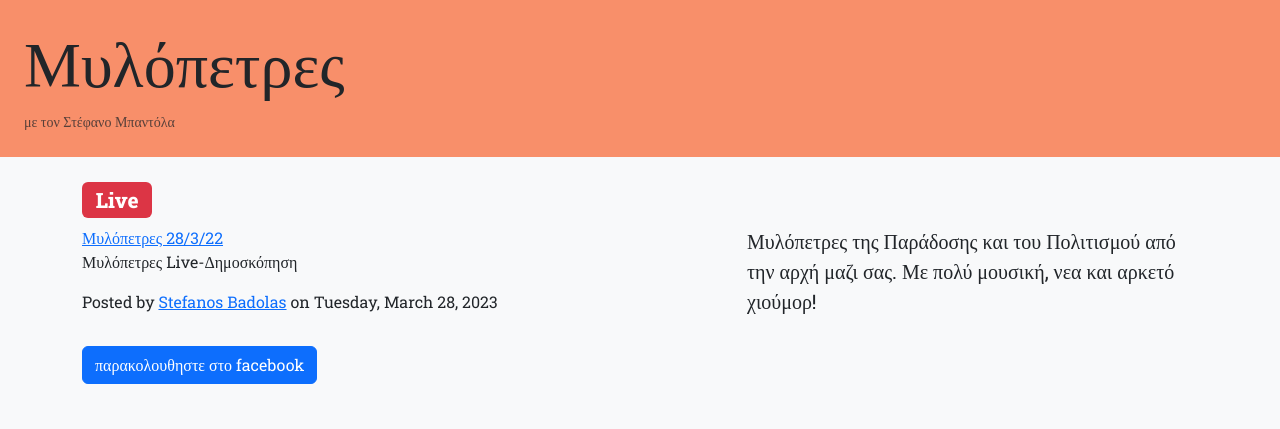
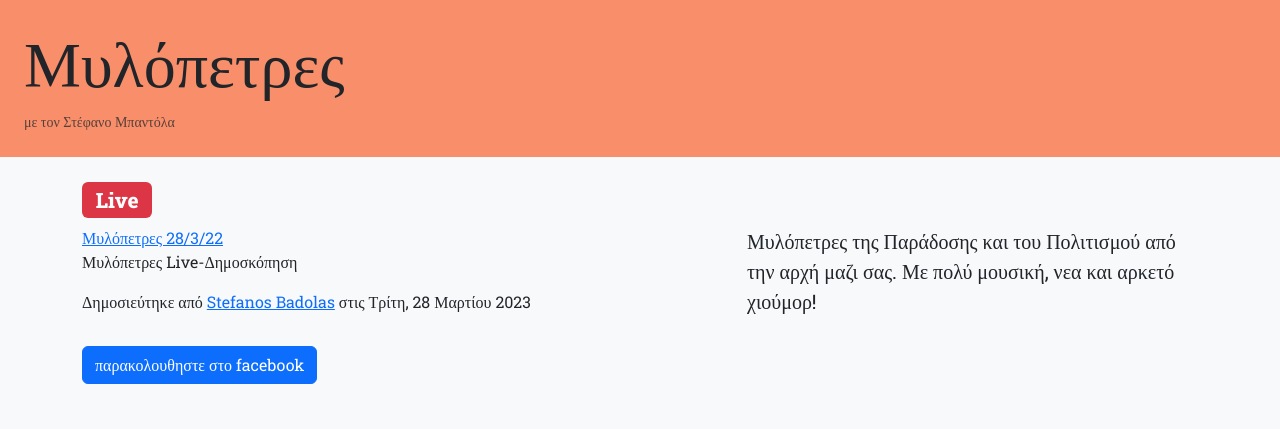
Before and after one commit to milopetres/milopetres.github.io, an Eleventy site: page index.njk in a window 1280 px wide. Shown: the top 429 px of the page. Built offline with nearby package versions, Linux system fonts and the light colour scheme; Eleventy itself is replaced by a stand-in of ours; files that its build step writes are made by us from their sources.

Commit message:
Update Σελίδες “livestream”

```diff
--- a/_includes/live.html
+++ b/_includes/live.html
@@ -1 +1 @@
-<div class="fb-video" data-href="https://www.facebook.com/stefanos.badolas/videos/741417377634913/" data-width="auto" data-show-text="false"><blockquote cite="https://www.facebook.com/stefanos.badolas/videos/741417377634913/" class="fb-xfbml-parse-ignore"><a href="https://www.facebook.com/stefanos.badolas/videos/741417377634913/">Μυλόπετρες 28/3/22</a><p>Μυλόπετρες Live-Δημοσκόπηση</p>Posted by <a href="https://www.facebook.com/stefanos.badolas">Stefanos Badolas</a> on Tuesday, March 28, 2023</blockquote></div>
+<div class="fb-video" data-href="https://www.facebook.com/stefanos.badolas/videos/741417377634913/" data-width="auto" data-show-text="false"><blockquote cite="https://www.facebook.com/stefanos.badolas/videos/741417377634913/" class="fb-xfbml-parse-ignore"><a href="https://www.facebook.com/stefanos.badolas/videos/741417377634913/">Μυλόπετρες 28/3/22</a><p>Μυλόπετρες Live-Δημοσκόπηση</p>Δημοσιεύτηκε από <a href="https://www.facebook.com/stefanos.badolas">Stefanos Badolas</a> στις Τρίτη, 28 Μαρτίου 2023</blockquote></div>
```
